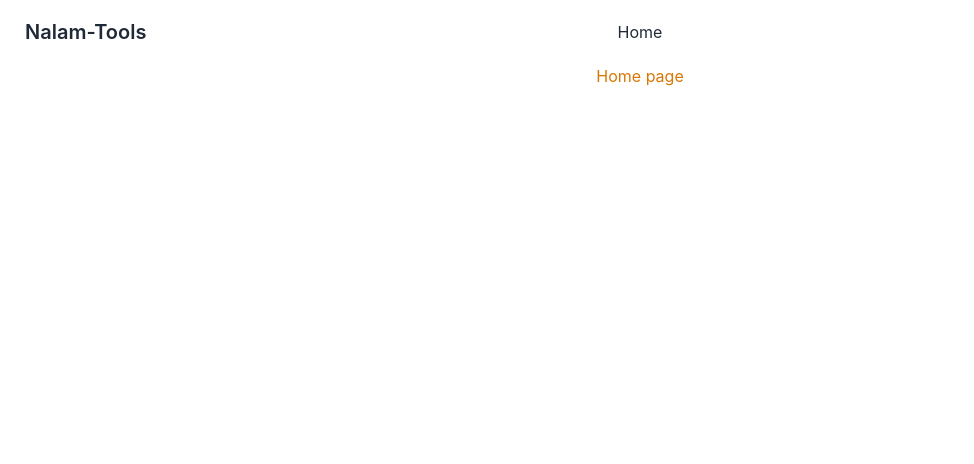
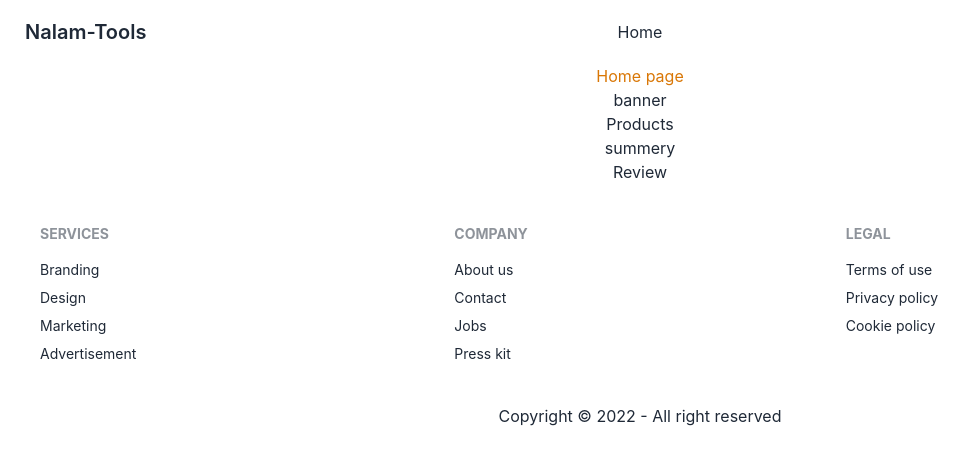
Before and after one commit to saklain71/Nalam-Production, a React (Create React App) app: page / in a window 1280 px wide. Shown: the top 464 px of the page, without its empty margins (0-974 px from the left). Built offline with nearby package versions, Linux system fonts and the light colour scheme.

Commit message:
home page desigining

```diff
--- a/src/App.js
+++ b/src/App.js
@@ -1,12 +1,17 @@
+import { Route, Routes } from 'react-router-dom';
 import './App.css';
 import Home from './Pages/Home/Home';
+import Footer from './Pages/Shared/Footer';
 import Navbar from './Pages/Shared/Navbar';
 
 function App() {
   return (
     <div className="App">
       <Navbar></Navbar>
-      <Home></Home>
+      <Routes>
+        <Route path="/" element={<Home></Home>}></Route>
+      </Routes>
+      <Footer></Footer>
     </div>
   );
 }
--- /dev/null
+++ b/src/Pages/Home/Banner.js
@@ -0,0 +1,11 @@
+import React from 'react';
+
+const Banner = () => {
+    return (
+        <div>
+            <h2>banner</h2>
+        </div>
+    );
+};
+
+export default Banner;
--- /dev/null
+++ b/src/Pages/Home/BusinessSummery.js
@@ -0,0 +1,11 @@
+import React from 'react';
+
+const BusinessSummery = () => {
+    return (
+        <div>
+            <h2>summery</h2>
+        </div>
+    );
+};
+
+export default BusinessSummery;
--- a/src/Pages/Home/Home.js
+++ b/src/Pages/Home/Home.js
@@ -1,9 +1,17 @@
 import React from 'react';
+import Banner from './Banner';
+import BusinessSummery from './BusinessSummery';
+import Products from './Products';
+import Review from './Review';
 
 const Home = () => {
     return (
         <div>
             <h1 className='text-amber-600'>Home page</h1>
+            <Banner></Banner>
+            <Products></Products>
+            <BusinessSummery></BusinessSummery>
+            <Review></Review>
         </div>
     );
 };
--- /dev/null
+++ b/src/Pages/Home/Products.js
@@ -0,0 +1,11 @@
+import React from 'react';
+
+const Products = () => {
+    return (
+        <div>
+            <h2>Products</h2>
+        </div>
+    );
+};
+
+export default Products;
--- /dev/null
+++ b/src/Pages/Home/Review.js
@@ -0,0 +1,11 @@
+import React from 'react';
+
+const Review = () => {
+    return (
+        <div>
+            <h2>Review</h2>
+        </div>
+    );
+};
+
+export default Review;
--- /dev/null
+++ b/src/Pages/Login/Login.js
@@ -0,0 +1,11 @@
+import React from 'react';
+
+const Login = () => {
+    return (
+        <div>
+            <h2>login</h2>
+        </div>
+    );
+};
+
+export default Login;
--- /dev/null
+++ b/src/Pages/Login/SignUp.js
@@ -0,0 +1,11 @@
+import React from 'react';
+
+const SignUp = () => {
+    return (
+        <div>
+            <h2>signup</h2>
+        </div>
+    );
+};
+
+export default SignUp;
--- /dev/null
+++ b/src/Pages/Shared/Footer.js
@@ -0,0 +1,43 @@
+import React from 'react';
+//import footer from '../../assets/images/footer.png';
+
+const Footer = () => {
+    return (
+        /**
+         * style={{
+            background: `url(${footer})`,
+            backgroundSize: 'cover'
+        }} className="p-10"
+         */
+        <footer className='p-10'>
+
+            <div className='footer'>
+                <div>
+                    <span className="footer-title">Services</span>
+                    <a className="link link-hover">Branding</a>
+                    <a className="link link-hover">Design</a>
+                    <a className="link link-hover">Marketing</a>
+                    <a className="link link-hover">Advertisement</a>
+                </div>
+                <div>
+                    <span className="footer-title">Company</span>
+                    <a className="link link-hover">About us</a>
+                    <a className="link link-hover">Contact</a>
+                    <a className="link link-hover">Jobs</a>
+                    <a className="link link-hover">Press kit</a>
+                </div>
+                <div>
+                    <span className="footer-title">Legal</span>
+                    <a className="link link-hover">Terms of use</a>
+                    <a className="link link-hover">Privacy policy</a>
+                    <a className="link link-hover">Cookie policy</a>
+                </div>
+            </div>
+            <div className='my-10 text-center'>
+                <p>Copyright © 2022 - All right reserved</p>
+            </div>
+        </footer>
+    );
+};
+
+export default Footer;
```
